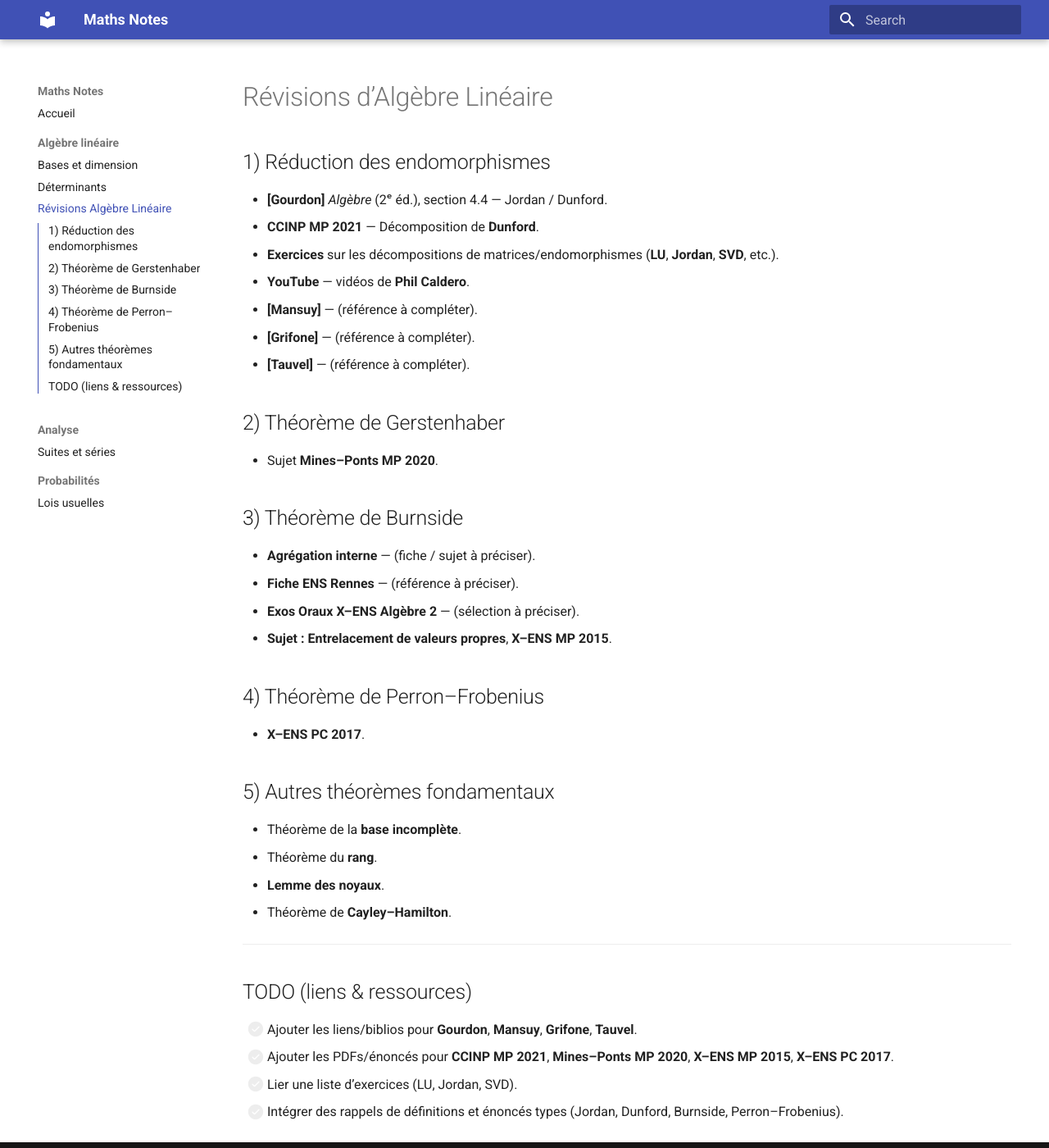
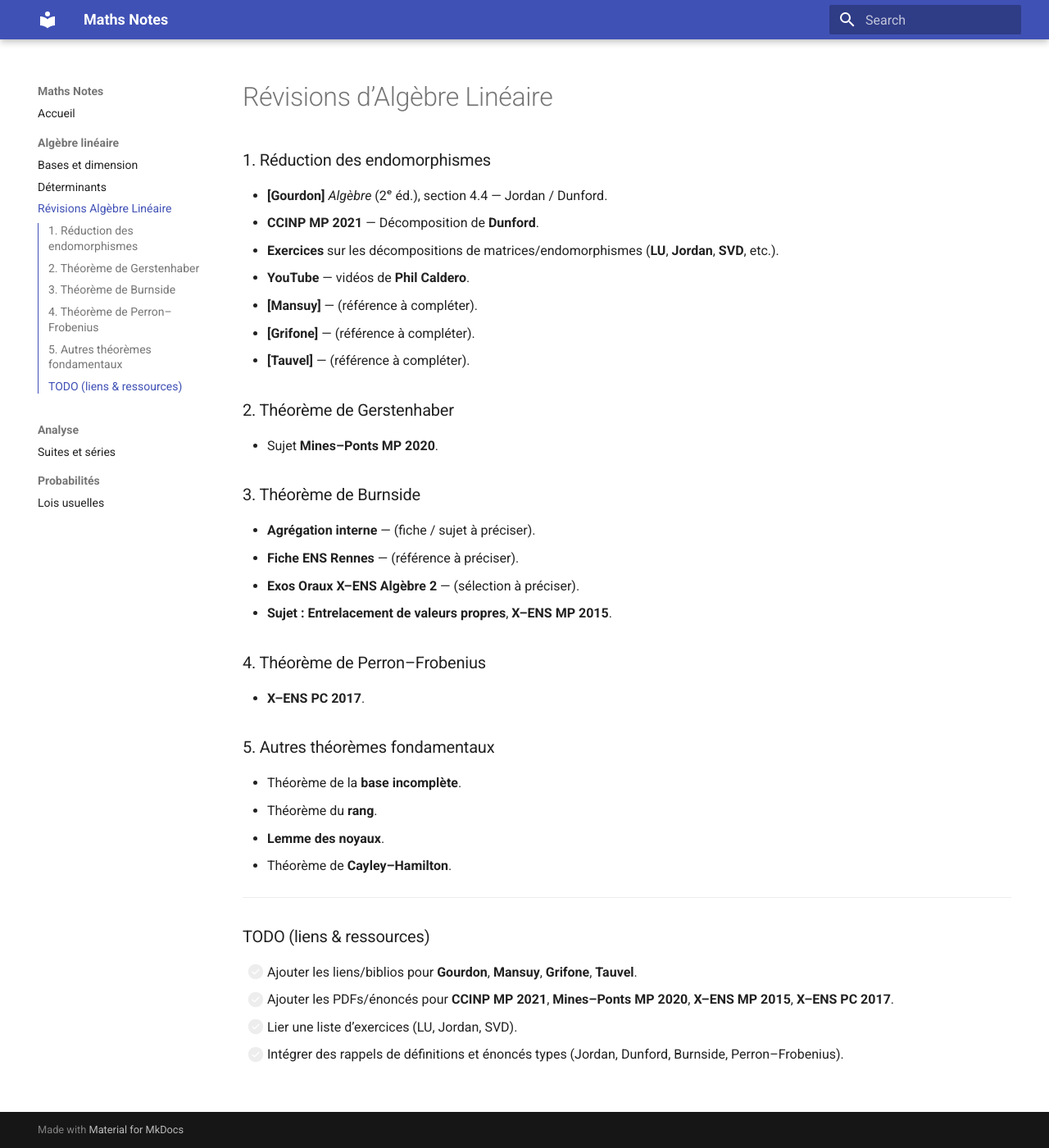
Before and after one commit to gpcoursera/maths-notes, an MkDocs documentation site: the page built from docs/algebre/revisions-algebre-lineaire.md, in a window 1280 px wide and 1400 px high. Shown: the whole window at 82% size. Built offline with MkDocs 1.6.1 and Material for MkDocs 9.7.7, drawn with Linux system fonts in a browser that asks for light colours.

```diff
--- a/docs/algebre/revisions-algebre-lineaire.md
+++ b/docs/algebre/revisions-algebre-lineaire.md
@@ -1,6 +1,6 @@
 # Révisions d’Algèbre Linéaire
 
-## 1) Réduction des endomorphismes
+### 1. Réduction des endomorphismes
 - **[Gourdon]** *Algèbre* (2ᵉ éd.), section 4.4 — Jordan / Dunford.
 - **CCINP MP 2021** — Décomposition de **Dunford**.
 - **Exercices** sur les décompositions de matrices/endomorphismes (**LU**, **Jordan**, **SVD**, etc.).
@@ -9,19 +9,19 @@
 - **[Grifone]** — (référence à compléter).
 - **[Tauvel]** — (référence à compléter).
 
-## 2) Théorème de Gerstenhaber
+### 2. Théorème de Gerstenhaber
 - Sujet **Mines–Ponts MP 2020**.
 
-## 3) Théorème de Burnside
+### 3. Théorème de Burnside
 - **Agrégation interne** — (fiche / sujet à préciser).
 - **Fiche ENS Rennes** — (référence à préciser).
 - **Exos Oraux X–ENS Algèbre 2** — (sélection à préciser).
 - **Sujet : Entrelacement de valeurs propres**, **X–ENS MP 2015**.
 
-## 4) Théorème de Perron–Frobenius
+### 4. Théorème de Perron–Frobenius
 - **X–ENS PC 2017**.
 
-## 5) Autres théorèmes fondamentaux
+### 5. Autres théorèmes fondamentaux
 - Théorème de la **base incomplète**.
 - Théorème du **rang**.
 - **Lemme des noyaux**.
@@ -29,7 +29,7 @@
 
 ---
 
-## TODO (liens & ressources)
+### TODO (liens & ressources)
 - [ ] Ajouter les liens/biblios pour **Gourdon**, **Mansuy**, **Grifone**, **Tauvel**.
 - [ ] Ajouter les PDFs/énoncés pour **CCINP MP 2021**, **Mines–Ponts MP 2020**, **X–ENS MP 2015**, **X–ENS PC 2017**.
 - [ ] Lier une liste d’exercices (LU, Jordan, SVD).
```
Also changed, not shown: 5 other files.
